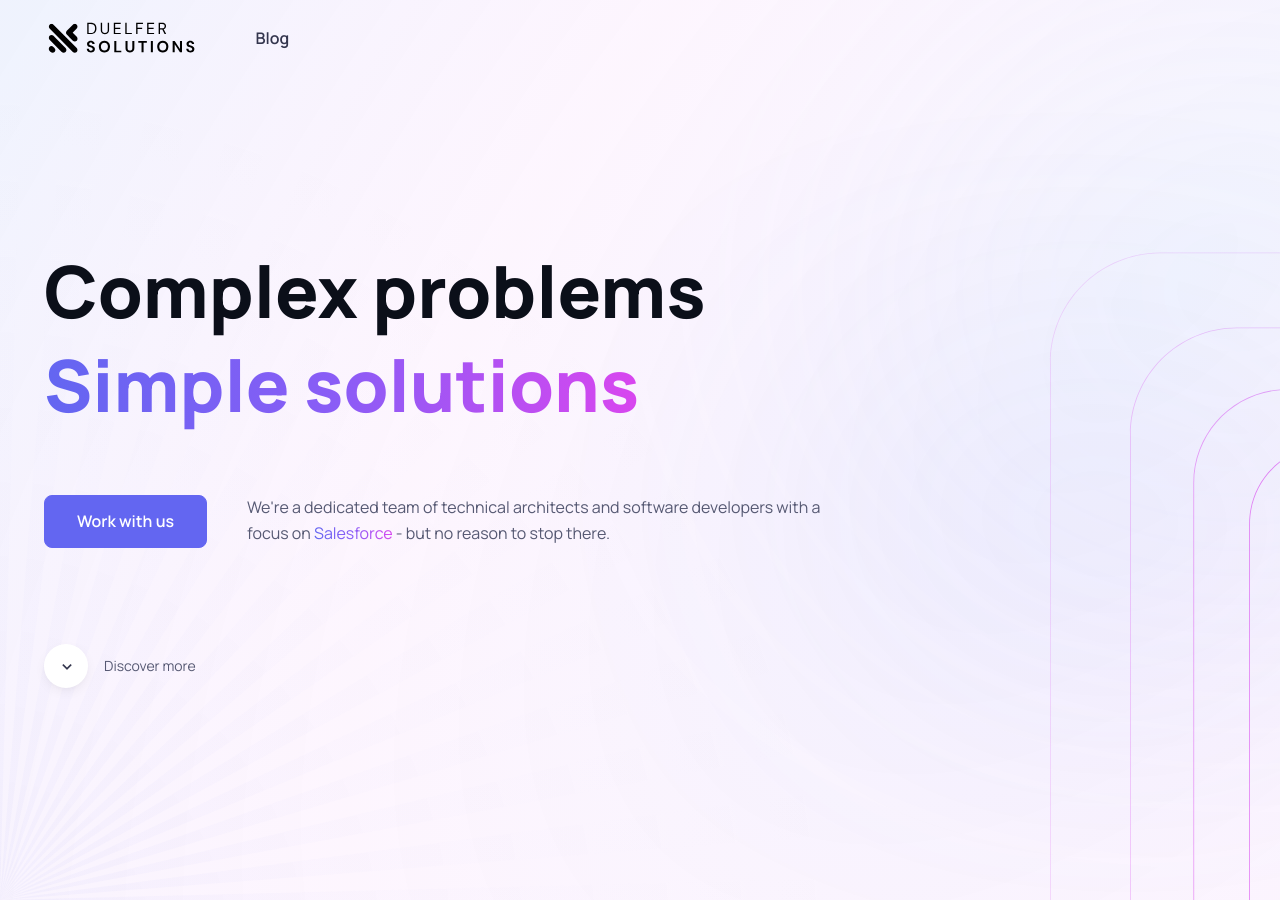
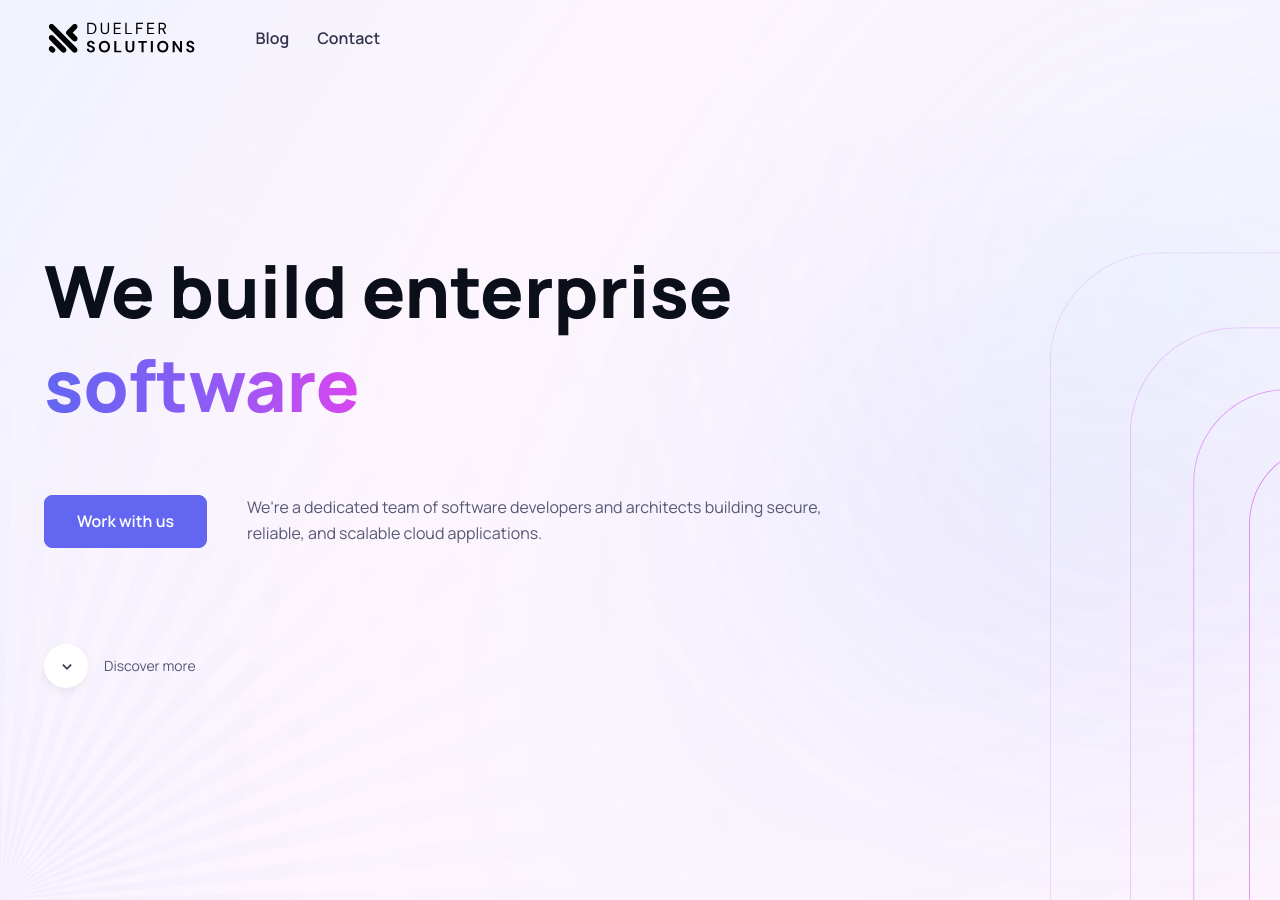
Before and after one commit to Duelfer-Solutions/duelfer-solutions.github.io, a Jekyll site: the page built from index.html, in a window 1280 px wide and 900 px high. Built offline with Jekyll 4.4.1, drawn with Linux system fonts in a browser that asks for light colours; some of the changed text lies outside the part shown.

```diff
--- a/_includes/footer.html
+++ b/_includes/footer.html
@@ -17,6 +17,7 @@
                             <ul class="nav flex-column pb-lg-1 mb-lg-3">
                                 <li class="nav-item"><a href="#" class="nav-link d-inline-block px-0 pt-1 pb-2">Home</a></li>
                                 <li class="nav-item"><a href="/blog" class="nav-link d-inline-block px-0 pt-1 pb-2">Blog</a></li>
+                                <li class="nav-item"><a href="/contact" class="nav-link d-inline-block px-0 pt-1 pb-2">Contact</a></li>
                             </ul>
                         </div>
                     </div>
--- a/_includes/navbar.html
+++ b/_includes/navbar.html
@@ -14,6 +14,9 @@
           <li class="nav-item">
             <a href="/blog" class="nav-link">Blog</a>
           </li>
+          <li class="nav-item">
+            <a href="/contact" class="nav-link">Contact</a>
+          </li>
         </ul>
       </div>
     </div>
--- a/index.html
+++ b/index.html
@@ -15,11 +15,11 @@ permalink: /
 
           <!-- Text -->
           <h1 class="display-2 mb-md-5 mb-3 pb-3">
-            Complex problems <span class="text-gradient-primary">Simple solutions</span>
+            We build enterprise <span class="text-gradient-primary">software</span>
           </h1>
           <div class="d-md-flex align-items-md-start">
-            <a href="mailto:info@duelfersolutions.com" class="btn btn-lg btn-primary flex-shrink-0 me-md-4 mb-md-0 mb-sm-4 mb-3">Work with us</a>
-            <p class="d-lg-block d-none mb-0 ps-md-3">We're a dedicated team of technical architects and software developers with a focus on <span class="text-gradient-primary">Salesforce</span> - but no reason to stop there.</p>
+            <a href="/contact" class="btn btn-lg btn-primary flex-shrink-0 me-md-4 mb-md-0 mb-sm-4 mb-3">Work with us</a>
+            <p class="d-lg-block d-none mb-0 ps-md-3">We're a dedicated team of software developers and architects building secure, reliable, and scalable cloud applications.</p>
           </div>
         </div>
 
@@ -57,23 +57,23 @@ permalink: /
   <div class="swiper-wrapper">
     <div class="swiper-slide border-end-lg px-2">
       <div class="text-center">
-        <img src="assets/img/award.svg" width="48" alt="Graph" class="d-block mb-4 mx-auto">
-        <h4 class="mb-2 pb-1">Multi-Cloud Expertise</h4>
-        <p class="mx-auto" style="max-width: 336px;">Salesforce (Sales, Service, Marketing, Net Zero, Nonprofit), Heroku, AWS, Firebase, Slack and <span class="text-gradient-primary">20 Certifications</span> to prove it.</p>
+        <img src="assets/img/salesforce-partner-square-solid.png" width="75" alt="Graph" class="d-block mb-4 mx-auto">
+        <h4 class="mb-2 pb-1">Salesforce</h4>
+        <p class="mx-auto" style="max-width: 336px;">First and foremost, we're Salesforce experts with over <span class="text-gradient-primary">20 Certifications</span>. A reliable and efficient Salesforce environment should be the cornerstone of your enterprise stack.</p>
       </div>
     </div>
     <div class="swiper-slide border-end-lg px-2">
       <div class="text-center">
-        <img src="assets/img/idea.svg" width="48" alt="Source" class="d-block mb-4 mx-auto">
-        <h4 class="mb-2 pb-1">Source-Driven Development</h4>
-        <p class="mx-auto" style="max-width: 336px;">Git repositories, command-line deployments, CI/CD pipelines. Whether it's admin changes or code, we build your solution the right way.</p>
+        <img src="assets/img/team.svg" width="80" alt="Team icon" class="d-block mb-4 mx-auto">
+        <h4 class="mb-2 pb-1">Custom Apps</h4>
+        <p class="mx-auto" style="max-width: 336px;">Extend your core enterprise systems to Customers and Partners with custom apps either within Salesforce's PaaS, <span class="text-gradient-primary">Heroku</span>, or alternatives such as <span class="text-gradient-primary">AWS</span> or <span class="text-gradient-primary">Firebase.</span></p>
       </div>
     </div>
     <div class="swiper-slide px-2">
       <div class="text-center">
-        <img src="assets/img/team.svg" width="48" alt="Team icon" class="d-block mb-4 mx-auto">
-        <h4 class="mb-2 pb-1">Platform Integrations</h4>
-        <p class="mx-auto" style="max-width: 336px;">Smart, efficient, and scalable integrations to make sure Salesforce is your source-of-truth, or we get your data where it needs to be.</p>
+        <img src="assets/img/idea.svg" width="80" alt="Source" class="d-block mb-4 mx-auto">
+        <h4 class="mb-2 pb-1">Enterprise Integrations</h4>
+        <p class="mx-auto" style="max-width: 336px;">Strategically integrate with applications that drive operational excellence: <span class="text-gradient-primary">Slack, Zendesk, DocuSign, Google Drive, QuickBooks, NetSuite, Hubspot, Asana</span>, and much more.</p>
       </div>
     </div>
   </div>
@@ -83,125 +83,12 @@ permalink: /
 </div>
 </section>
 
-<!-- Services -->
-<section class="container mb-2 pb-2 pb-md-4 pb-lg-5">
-  <div class="card border-0 bg-secondary p-md-5 px-sm-2 pt-4 pb-3">
-    <div class="card-body mx-auto" style="max-width: 860px;">
-      <h2 class="h1 mb-4 text-center">What we do</h2>
-      <p class="mb-4 pb-3 fs-lg text-center text-muted">Our services typically fall into the following categories, but at the end of the day, our goal is to provide any missing pieces to drive your organization to success.</p>
-
-      <!-- Accordion: Alternative style -->
-      <div class="accordion" id="accordion-services">
-
-        <!-- Item -->
-        <div class="accordion-item border-0 rounded-3 shadow-sm mb-3">
-          <h3 class="accordion-header" id="heading-1">
-            <button class="accordion-button fs-xl shadow-none rounded-3" type="button" data-bs-toggle="collapse" data-bs-target="#collapse-1" aria-expanded="true" aria-controls="collapse-1">Salesforce Development</button>
-          </h3>
-          <div class="accordion-collapse collapse show" id="collapse-1" aria-labelledby="heading-1" data-bs-parent="#accordion-services">
-            <div class="accordion-body pt-0">
-              <div class="d-flex flex-md-row flex-column align-items-md-center">
-                <img src="assets/img/salesforce-partner-square-solid.png" width="100" alt="Salesforce Partner" class="me-md-4 mb-md-0 mb-3">
-                <div class="ps-md-3">
-                  <p class="mb-0">Our <span class="text-gradient-primary">bread and butter</span>. With over 15 years in cumulative Salesforce experience, we know how to develop, integrate, optimize, refactor, debug, fix or really anything else that your Salesforce org might be needing.</p>
-                </div>
-              </div>
-            </div>
-          </div>
-        </div>
-
-        <!-- Item -->
-        <div class="accordion-item border-0 rounded-3 shadow-sm mb-3">
-          <h3 class="accordion-header" id="heading-2">
-            <button class="accordion-button fs-xl shadow-none rounded-3 collapsed" type="button" data-bs-toggle="collapse" data-bs-target="#collapse-2" aria-expanded="true" aria-controls="collapse-2">Salesforce Architecture</button>
-          </h3>
-          <div class="accordion-collapse collapse" id="collapse-2" aria-labelledby="heading-2" data-bs-parent="#accordion-services">
-            <div class="accordion-body pt-0">
-              <div class="d-flex flex-md-row flex-column align-items-md-center">
-                <img src="assets/img/salesforce-partner-square.png" width="100" alt="Salesforce Partner" class="me-md-4 mb-md-0 mb-3">
-                <div class="ps-md-3">
-                  <p class="mb-0">We know the Salesforce ecosystem <span class="text-gradient-primary">inside and out</span> and create comprehensive technical, system, and product designs for implementation. We provide this either as a prerequisite to our own development or can work closely with your internal or external development teams to deliver the solution.</p>
-                </div>
-              </div>
-            </div>
-          </div>
-        </div>
-
-        <!-- Item -->
-        <div class="accordion-item border-0 rounded-3 shadow-sm mb-3">
-          <h3 class="accordion-header" id="heading-3">
-            <button class="accordion-button fs-xl shadow-none rounded-3 collapsed" type="button" data-bs-toggle="collapse" data-bs-target="#collapse-3" aria-expanded="true" aria-controls="collapse-3">Full-Stack Development</button>
-          </h3>
-          <div class="accordion-collapse collapse" id="collapse-3" aria-labelledby="heading-3" data-bs-parent="#accordion-services">
-            <div class="accordion-body pt-0">
-              <div class="d-flex flex-md-row flex-column align-items-md-center">
-                <i class="bx bx-code-alt bx-lg ms-4 me-md-4 mb-md-0 mb-3"></i>
-                <div class="ps-md-4">
-                  <p class="mb-0">If your software ecosystem extends beyond Salesforce, we have extensive experience working within Cloud Platforms such as <span class="text-gradient-primary">Heroku, AWS, and Google Cloud</span> alongside a number of languages and frameworks. And if we don't have experience yet in your exact setup, we fancy ourselves to be quick learners.</p>
-                </div>
-              </div>
-            </div>
-          </div>
-        </div>
-
-        <!-- Item -->
-        <div class="accordion-item border-0 rounded-3 shadow-sm mb-3">
-          <h3 class="accordion-header" id="heading-5">
-            <button class="accordion-button fs-xl shadow-none rounded-3 collapsed" type="button" data-bs-toggle="collapse" data-bs-target="#collapse-5" aria-expanded="true" aria-controls="collapse-5">Technical Consulting</button>
-          </h3>
-          <div class="accordion-collapse collapse" id="collapse-5" aria-labelledby="heading-5" data-bs-parent="#accordion-services">
-            <div class="accordion-body pt-0">
-              <div class="d-flex flex-md-row flex-column align-items-md-center">
-                <img src="assets/img/digital.svg" width="150" alt="Application Development" class="me-md-4 mb-md-0 mb-3">
-                <div class="ps-md-3">
-                  <p class="mb-0">Not sure what's needed just yet or how to wire it all together? We work closely with you and your team to take a <span class="text-gradient-primary">spark of an idea and turn it into an efficient and scalable system</span>.</p>
-                </div>
-              </div>
-            </div>
-          </div>
-        </div>
-
-        <!-- Item -->
-        <div class="accordion-item border-0 rounded-3 shadow-sm mb-3">
-          <h3 class="accordion-header" id="heading-6">
-            <button class="accordion-button fs-xl shadow-none rounded-3 collapsed" type="button" data-bs-toggle="collapse" data-bs-target="#collapse-6" aria-expanded="true" aria-controls="collapse-6">Strategic Consulting</button>
-          </h3>
-          <div class="accordion-collapse collapse" id="collapse-6" aria-labelledby="heading-6" data-bs-parent="#accordion-services">
-            <div class="accordion-body pt-0">
-              <div class="d-flex flex-md-row flex-column align-items-md-center">
-                <img src="assets/img/chart.svg" width="300" alt="Strategy" class="me-md-4 mb-md-0 mb-3">
-                <div class="ps-md-3">
-                  <p class="mb-0">We've design and managed <span class="text-gradient-primary">software budgets of up to $1.4M</span>. We've helped companies both migrate into Salesforce to achieve a higher ROI and out of Salesforce to focus on custom application development. We have hands on experience with a wide range of CRMs, Cloud Providers, ERPs, and other cloud-based, third-party solutions that can help you company get the strategic edge it needs.</p>
-                </div>
-              </div>
-            </div>
-          </div>
-        </div>
-
-        <!-- Item -->
-        <div class="accordion-item border-0 rounded-3 shadow-sm mb-3">
-          <h3 class="accordion-header" id="heading-7">
-            <button class="accordion-button fs-xl shadow-none rounded-3 collapsed" type="button" data-bs-toggle="collapse" data-bs-target="#collapse-7" aria-expanded="true" aria-controls="collapse-7">Software Diligence</button>
-          </h3>
-          <div class="accordion-collapse collapse" id="collapse-7" aria-labelledby="heading-7" data-bs-parent="#accordion-services">
-            <div class="accordion-body pt-0">
-              <div class="d-flex flex-md-row flex-column align-items-md-center">
-                <img src="assets/img/insurance.svg" width="200" alt="Digital Advertising" class="me-md-4 mb-md-0 mb-3">
-                <div class="ps-md-3">
-                  <p class="mb-0">Aquiring a company or a codebase and need to do due diligence on the technical assets? We work closely with you and your team to understand your organization's expectations and ensure all potential assets meet your requirements.</p>
-                </div>
-              </div>
-            </div>
-          </div>
-        </div>
-      </div>
-    </div>
-  </div>
-</section>
-
 <!-- Team -->
 <section class="container py-2 my-md-2 my-lg-3">
-  <h2 class="h1 text-center pt-1 pb-3 mb-3 mb-lg-4">Our Team</h2>
+  <div class="pt-1 pt-sm-2 pb-md-3 mb-4 mt-lg-1 mt-xl-3 mx-auto text-center" style="max-width: 47rem;">
+    <h2 class="h1 text-center pt-1 mb-3 mb-lg-4">Who we are</h2>
+    <p class="mb-1">We care <span class="text-gradient-primary">a lot</span> about writing good software.</p>
+  </div>
   <div class="row row-cols-1 row-cols-sm-2 row-cols-md-2 row-cols-lg-3 g-3">
 
     <!-- Item -->
@@ -351,6 +238,122 @@ permalink: /
   </div>
 </section>
 
+<!-- Services -->
+<section class="container mb-2 pb-2 pb-md-4 pb-lg-5">
+  <div class="card border-0 bg-secondary p-md-5 px-sm-2 pt-4 pb-3">
+    <div class="card-body mx-auto" style="max-width: 860px;">
+      <h2 class="h1 mb-4 text-center">What we do</h2>
+      <p class="mb-4 pb-3 fs-lg text-center text-muted">Our services typically fall into the following categories, but at the end of the day, our goal is to provide any missing pieces to drive your organization to success.</p>
+
+      <!-- Accordion: Alternative style -->
+      <div class="accordion" id="accordion-services">
+
+        <!-- Item -->
+        <div class="accordion-item border-0 rounded-3 shadow-sm mb-3">
+          <h3 class="accordion-header" id="heading-1">
+            <button class="accordion-button fs-xl shadow-none rounded-3" type="button" data-bs-toggle="collapse" data-bs-target="#collapse-1" aria-expanded="true" aria-controls="collapse-1">Salesforce Development</button>
+          </h3>
+          <div class="accordion-collapse collapse show" id="collapse-1" aria-labelledby="heading-1" data-bs-parent="#accordion-services">
+            <div class="accordion-body pt-0">
+              <div class="d-flex flex-md-row flex-column align-items-md-center">
+                <img src="assets/img/salesforce-partner-square-solid.png" width="100" alt="Salesforce Partner" class="me-md-4 mb-md-0 mb-3">
+                <div class="ps-md-3">
+                  <p class="mb-0">Our <span class="text-gradient-primary">bread and butter</span>. With over 15 years in cumulative Salesforce experience, we know how to develop, integrate, optimize, refactor, debug, fix or really anything else that your Salesforce org might be needing.</p>
+                </div>
+              </div>
+            </div>
+          </div>
+        </div>
+
+        <!-- Item -->
+        <div class="accordion-item border-0 rounded-3 shadow-sm mb-3">
+          <h3 class="accordion-header" id="heading-2">
+            <button class="accordion-button fs-xl shadow-none rounded-3 collapsed" type="button" data-bs-toggle="collapse" data-bs-target="#collapse-2" aria-expanded="true" aria-controls="collapse-2">Salesforce Architecture</button>
+          </h3>
+          <div class="accordion-collapse collapse" id="collapse-2" aria-labelledby="heading-2" data-bs-parent="#accordion-services">
+            <div class="accordion-body pt-0">
+              <div class="d-flex flex-md-row flex-column align-items-md-center">
+                <img src="assets/img/salesforce-partner-square.png" width="100" alt="Salesforce Partner" class="me-md-4 mb-md-0 mb-3">
+                <div class="ps-md-3">
+                  <p class="mb-0">We know the Salesforce ecosystem <span class="text-gradient-primary">inside and out</span> and create comprehensive technical, system, and product designs for implementation. We provide this either as a prerequisite to our own development or can work closely with your internal or external development teams to deliver the solution.</p>
+                </div>
+              </div>
+            </div>
+          </div>
+        </div>
+
+        <!-- Item -->
+        <div class="accordion-item border-0 rounded-3 shadow-sm mb-3">
+          <h3 class="accordion-header" id="heading-3">
+            <button class="accordion-button fs-xl shadow-none rounded-3 collapsed" type="button" data-bs-toggle="collapse" data-bs-target="#collapse-3" aria-expanded="true" aria-controls="collapse-3">Full-Stack Development</button>
+          </h3>
+          <div class="accordion-collapse collapse" id="collapse-3" aria-labelledby="heading-3" data-bs-parent="#accordion-services">
+            <div class="accordion-body pt-0">
+              <div class="d-flex flex-md-row flex-column align-items-md-center">
+                <i class="bx bx-code-alt bx-lg ms-4 me-md-4 mb-md-0 mb-3"></i>
+                <div class="ps-md-4">
+                  <p class="mb-0">If your software ecosystem extends beyond Salesforce, we have extensive experience working within Cloud Platforms such as <span class="text-gradient-primary">Heroku, AWS, and Google Cloud</span> alongside a number of languages and frameworks. And if we don't have experience yet in your exact setup, we fancy ourselves to be quick learners.</p>
+                </div>
+              </div>
+            </div>
+          </div>
+        </div>
+
+        <!-- Item -->
+        <div class="accordion-item border-0 rounded-3 shadow-sm mb-3">
+          <h3 class="accordion-header" id="heading-5">
+            <button class="accordion-button fs-xl shadow-none rounded-3 collapsed" type="button" data-bs-toggle="collapse" data-bs-target="#collapse-5" aria-expanded="true" aria-controls="collapse-5">Technical Consulting</button>
+          </h3>
+          <div class="accordion-collapse collapse" id="collapse-5" aria-labelledby="heading-5" data-bs-parent="#accordion-services">
+            <div class="accordion-body pt-0">
+              <div class="d-flex flex-md-row flex-column align-items-md-center">
+                <img src="assets/img/digital.svg" width="150" alt="Application Development" class="me-md-4 mb-md-0 mb-3">
+                <div class="ps-md-3">
+                  <p class="mb-0">Not sure what's needed just yet or how to wire it all together? We work closely with you and your team to take a <span class="text-gradient-primary">spark of an idea and turn it into an efficient and scalable system</span>.</p>
+                </div>
+              </div>
+            </div>
+          </div>
+        </div>
+
+        <!-- Item -->
+        <div class="accordion-item border-0 rounded-3 shadow-sm mb-3">
+          <h3 class="accordion-header" id="heading-6">
+            <button class="accordion-button fs-xl shadow-none rounded-3 collapsed" type="button" data-bs-toggle="collapse" data-bs-target="#collapse-6" aria-expanded="true" aria-controls="collapse-6">Strategic Consulting</button>
+          </h3>
+          <div class="accordion-collapse collapse" id="collapse-6" aria-labelledby="heading-6" data-bs-parent="#accordion-services">
+            <div class="accordion-body pt-0">
+              <div class="d-flex flex-md-row flex-column align-items-md-center">
+                <img src="assets/img/chart.svg" width="300" alt="Strategy" class="me-md-4 mb-md-0 mb-3">
+                <div class="ps-md-3">
+                  <p class="mb-0">We've design and managed <span class="text-gradient-primary">software budgets of up to $1.4M</span>. We've helped companies both migrate into Salesforce to achieve a higher ROI and out of Salesforce to focus on custom application development. We have hands on experience with a wide range of CRMs, Cloud Providers, ERPs, and other cloud-based, third-party solutions that can help you company get the strategic edge it needs.</p>
+                </div>
+              </div>
+            </div>
+          </div>
+        </div>
+
+        <!-- Item -->
+        <div class="accordion-item border-0 rounded-3 shadow-sm mb-3">
+          <h3 class="accordion-header" id="heading-7">
+            <button class="accordion-button fs-xl shadow-none rounded-3 collapsed" type="button" data-bs-toggle="collapse" data-bs-target="#collapse-7" aria-expanded="true" aria-controls="collapse-7">Software Diligence</button>
+          </h3>
+          <div class="accordion-collapse collapse" id="collapse-7" aria-labelledby="heading-7" data-bs-parent="#accordion-services">
+            <div class="accordion-body pt-0">
+              <div class="d-flex flex-md-row flex-column align-items-md-center">
+                <img src="assets/img/insurance.svg" width="200" alt="Digital Advertising" class="me-md-4 mb-md-0 mb-3">
+                <div class="ps-md-3">
+                  <p class="mb-0">Aquiring a company or a codebase and need to do due diligence on the technical assets? We work closely with you and your team to understand your organization's expectations and ensure all potential assets meet your requirements.</p>
+                </div>
+              </div>
+            </div>
+          </div>
+        </div>
+      </div>
+    </div>
+  </div>
+</section>
+
 <!-- Blog + Contact cta -->
 <div class="bg-secondary mb-5 pt-5">
 
@@ -435,10 +438,10 @@ permalink: /
     <div class="card border-0 bg-gradient-primary">
       <div class="card-body p-md-5 p-4 bg-size-cover" style="background-image: url(assets/img/contact-bg.png);">
         <div class="py-md-5 py-4 text-center">
-          <h3 class="h4 fw-normal text-light opacity-75">Want to work with us? Let's talk</h3>
-          <a href="mailto:info@duelfersolutions.com" class="display-6 text-light">info@duelfersolutions.com</a>
-          <div class="pt-md-5 pt-4 pb-md-2">
-            <a href="mailto:info@duelfersolutions.com" class="btn btn-lg btn-light">Contact us</a>
+          <h3 class="h4 fw-normal text-light opacity-75">Want to work with us?</h3>
+          <p class="display-6 text-light">Let's build some software.</a>
+          <div class="pt-md-3 pt-2 pb-md-2">
+            <a href="/contact" class="btn btn-lg btn-light">Contact us</a>
           </div>
         </div>
       </div>
--- a/thank-you.html
+++ b/thanks.html
@@ -1,7 +1,7 @@
 ---
 layout: landing
 title: Thank You
-permalink: /thank-you
+permalink: /thanks
 ---
 <!-- BG light version -->
 <div class="d-dark-mode-none position-absolute top-0 start-0 w-100 h-100 bg-repeat-0 bg-position-center bg-size-cover" style="background-image: url(assets/img/bg.jpg);"></div>
```
Also changed, not shown: contact.html (added, +116 -0 lines), favicon.ico.
